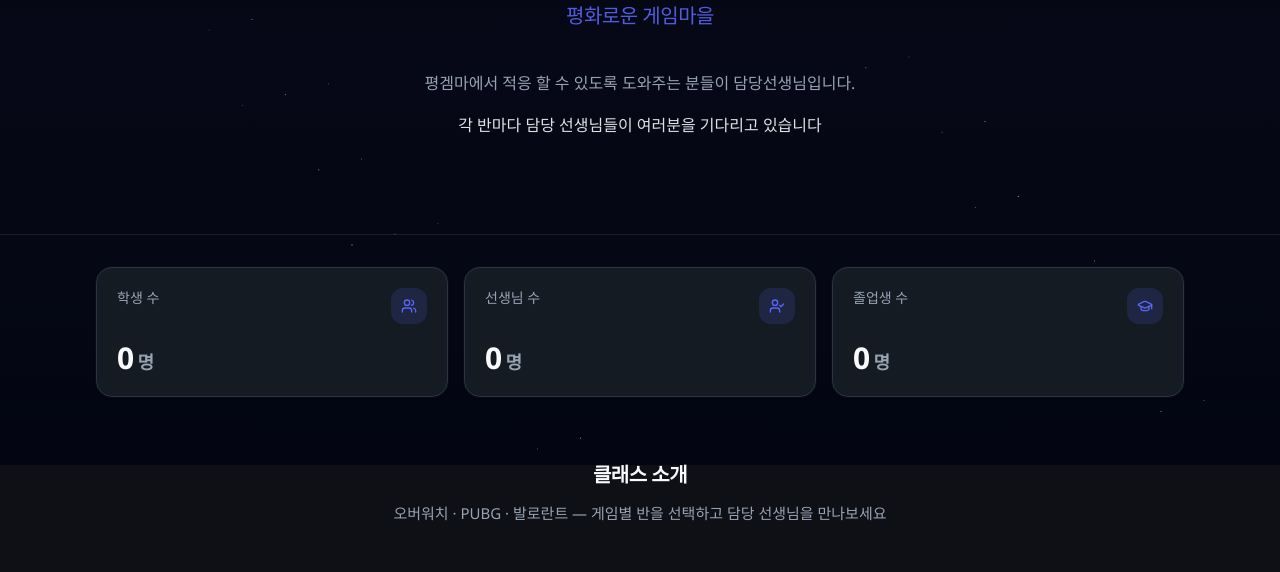
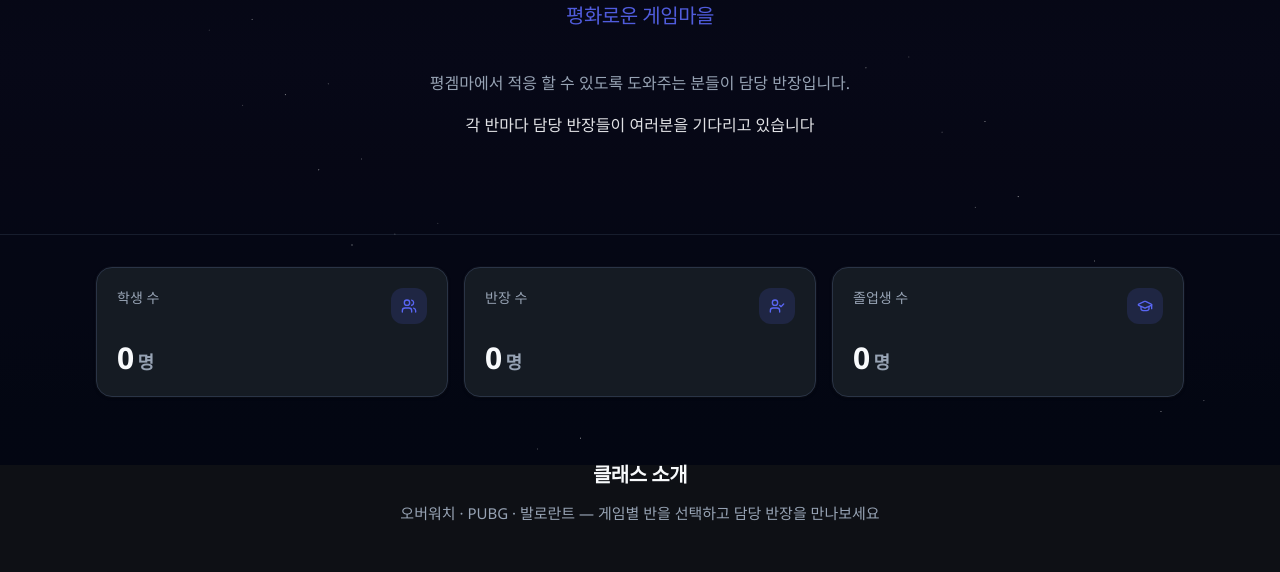
Before and after one commit to zyansuh/ow_school, a Next.js app: page / in a window 1280 px wide. Shown: the part 335-907 px from the top of the page. Built offline with nearby package versions, Linux system fonts and the light colour scheme; no server answers; the database is empty.

Commit message:
refactor(copy): 공개 페이지 선생님 문구를 반장으로 변경
홈·수강신청·반 소개·마이페이지·면담·헤더 등 이용자-facing 화면의 표시 문구를 반장 용어로 맞춥니다.

Co-authored-by: Cursor <cursoragent@cursor.com>

```diff
--- a/src/app/apply/page.tsx
+++ b/src/app/apply/page.tsx
@@ -45,8 +45,8 @@ function ApplyForm() {
           </Select>
         </div>
         <div className="space-y-3">
-          <Label>희망 선생님 *</Label>
-          <p className="text-xs text-muted-foreground">선생님 이름 · 담당 반 · 주 활동시간을 확인하고 선택하세요</p>
+          <Label>희망 반장 *</Label>
+          <p className="text-xs text-muted-foreground">반장 이름 · 담당 반 · 주 활동시간을 확인하고 선택하세요</p>
           <div className="grid grid-cols-1 sm:grid-cols-2 gap-3">
             {teachers.map((t) => (
               <TeacherSelectCard
@@ -58,7 +58,7 @@ function ApplyForm() {
             ))}
           </div>
           {teachers.length === 0 && (
-            <p className="text-sm text-muted-foreground text-center py-6">모집 중인 선생님이 없습니다</p>
+            <p className="text-sm text-muted-foreground text-center py-6">모집 중인 반장이 없습니다</p>
           )}
         </div>
         <Button type="submit" disabled={loading || !form.teacherId} className="w-full">
--- a/src/app/classes/[slug]/page.tsx
+++ b/src/app/classes/[slug]/page.tsx
@@ -69,9 +69,9 @@ export default async function ClassPage({ params }: { params: Promise<{ slug: st
         <div>
           <div className="flex flex-col sm:flex-row sm:items-end sm:justify-between gap-4 mb-6">
             <div>
-              <h2 className="heading-section text-foreground">{clsInfo.name} 담당 선생님</h2>
+              <h2 className="heading-section text-foreground">{clsInfo.name} 담당 반장</h2>
               <p className="text-sm text-muted-foreground mt-2">
-                {clsInfo.gameKr} 반 선생님만 표시됩니다. 선생님을 확인한 뒤 수강 신청을 진행하세요.
+                {clsInfo.gameKr} 반 담당 반장만 표시됩니다. 반장을 확인한 뒤 수강 신청을 진행하세요.
               </p>
             </div>
             <Button asChild className="shrink-0 w-full sm:w-auto">
@@ -80,7 +80,7 @@ export default async function ClassPage({ params }: { params: Promise<{ slug: st
           </div>
 
           {teachers.length === 0 ? (
-            <EmptyState title="등록된 선생님이 없습니다" description="곧 담당 선생님이 등록될 예정입니다." />
+            <EmptyState title="등록된 반장이 없습니다" description="곧 담당 반장이 등록될 예정입니다." />
           ) : (
             <div className="grid grid-cols-1 md:grid-cols-2 xl:grid-cols-3 gap-5 items-stretch">
               {teachers.map((teacher) => (
--- a/src/app/interview/page.tsx
+++ b/src/app/interview/page.tsx
@@ -222,7 +222,7 @@ export default function InterviewPage() {
             <div className="grid grid-cols-1 sm:grid-cols-2 gap-3">
               <InfoTile label="작성자" value={authorName} />
               <InfoTile label="반" value={resolveClassName(me)} />
-              <InfoTile label="담당 선생님" value={resolveTeacherName(me)} />
+              <InfoTile label="담당 반장" value={resolveTeacherName(me)} />
               <InfoTile label="Discord User ID" value={authorDiscordId} mono />
             </div>
           </div>
@@ -245,7 +245,7 @@ export default function InterviewPage() {
             <QuestionBlock
               number={2}
               title="최근 함께한 사람 중 인상 깊거나 좋았던 분이 있으실까요?"
-              hint="담당 선생님은 제외해 주세요."
+              hint="담당 반장은 제외해 주세요."
             >
               <Textarea
                 required
--- a/src/app/layout.tsx
+++ b/src/app/layout.tsx
@@ -8,7 +8,7 @@ const siteUrl = process.env.NEXTAUTH_URL || 'https://ow-school.vercel.app';
 
 export const metadata: Metadata = {
   title: `${SITE_NAME} | ${SITE_TAGLINE}`,
-  description: '게임 멘토링 클래스 · 수강 신청 · 선생님 관리 · 졸업면담',
+  description: '게임 멘토링 클래스 · 수강 신청 · 반장 관리 · 졸업면담',
   icons: { icon: '/images/logo/logo-peaceful-gaming-village.webp', apple: '/images/logo/logo-peaceful-gaming-village.webp' },
   openGraph: {
     title: `${SITE_NAME} | ${SITE_TAGLINE}`,
--- a/src/app/mypage/page.tsx
+++ b/src/app/mypage/page.tsx
@@ -142,7 +142,7 @@ export default function MyPage() {
             <h2 className="heading-section text-gray-200">수강 정보</h2>
             <div className="grid sm:grid-cols-2 gap-4 text-sm">
               <div><span className="text-gray-500">현재 반</span><p className="text-gray-200 mt-1">{data?.class?.name || '미배정'}</p></div>
-              <div><span className="text-gray-500">담당 선생님</span><p className="text-gray-200 mt-1">{data?.teacher?.name || '-'}</p></div>
+              <div><span className="text-gray-500">담당 반장</span><p className="text-gray-200 mt-1">{data?.teacher?.name || '-'}</p></div>
             </div>
           </div>
         </Card>
@@ -156,7 +156,7 @@ export default function MyPage() {
               <Card key={app.id} className={ds.card}>
                 <div className="card-pad flex justify-between gap-4">
                   <div>
-                    <p className="font-medium">{app.teacher.name} 선생님</p>
+                    <p className="font-medium">{app.teacher.name} 반장</p>
                     <p className="text-sm text-gray-500 mt-1">{formatDate(app.createdAt)}</p>
                   </div>
                   <Badge variant={app.status === 'approved' ? 'success' : app.status === 'rejected' ? 'danger' : 'warning'}>
--- a/src/app/teachers/page.tsx
+++ b/src/app/teachers/page.tsx
@@ -2,7 +2,7 @@ import { redirect } from 'next/navigation';
 
 export { dynamic } from '@/lib/utils/segment';
 
-/** 전체 선생님 목록 대신 클래스 소개에서 반을 먼저 선택하도록 유도 */
+/** 전체 반장 목록 대신 클래스 소개에서 반을 먼저 선택하도록 유도 */
 export default function TeachersPage() {
   redirect('/#classes');
 }
--- a/src/components/home/home-content.tsx
+++ b/src/components/home/home-content.tsx
@@ -63,10 +63,10 @@ export async function HomeContent() {
 
             <div className="mt-7 sm:mt-10 mx-auto w-full min-w-0 max-w-lg space-y-3.5 sm:space-y-4 text-center px-1">
               <p className="text-body-ko text-muted-foreground">
-                평겜마에서 적응 할 수 있도록 도와주는 분들이 담당선생님입니다.
+                평겜마에서 적응 할 수 있도록 도와주는 분들이 담당 반장입니다.
               </p>
               <p className="text-body-ko text-foreground/90 font-medium">
-                각 반마다 담당 선생님들이 여러분을 기다리고 있습니다
+                각 반마다 담당 반장들이 여러분을 기다리고 있습니다
               </p>
             </div>
           </div>
@@ -77,7 +77,7 @@ export async function HomeContent() {
       <section className="page-container -mt-5 sm:-mt-8 relative z-20">
         <div className="grid grid-cols-1 sm:grid-cols-3 gap-3 sm:gap-4">
           <StatCard label="학생 수" value={siteStats.students} suffix="명" icon={Users} />
-          <StatCard label="선생님 수" value={siteStats.teachers} suffix="명" icon={UserCheck} />
+          <StatCard label="반장 수" value={siteStats.teachers} suffix="명" icon={UserCheck} />
           <StatCard label="졸업생 수" value={siteStats.graduated} suffix="명" icon={GraduationCap} />
         </div>
       </section>
@@ -87,7 +87,7 @@ export async function HomeContent() {
         <div className="text-center mb-8 sm:mb-12 max-w-2xl mx-auto px-1 min-w-0">
           <h2 className="heading-section text-foreground mb-3 tracking-tight break-keep">클래스 소개</h2>
           <p className="text-sm sm:text-[15px] text-muted-foreground leading-relaxed text-balance break-keep">
-            오버워치 · PUBG · 발로란트 — 게임별 반을 선택하고 담당 선생님을 만나보세요
+            오버워치 · PUBG · 발로란트 — 게임별 반을 선택하고 담당 반장을 만나보세요
           </p>
         </div>
         <div className="grid grid-cols-1 sm:grid-cols-2 lg:grid-cols-3 gap-5 sm:gap-6 lg:gap-7 items-stretch">
--- a/src/components/layout/site-header.tsx
+++ b/src/components/layout/site-header.tsx
@@ -19,7 +19,7 @@ function buildNav(isTeacher?: boolean) {
     { href: '/interview', label: '졸업면담' },
     { href: '/mypage', label: '마이페이지' },
   ];
-  if (isTeacher) items.push({ href: '/teacher', label: '선생님 페이지' });
+  if (isTeacher) items.push({ href: '/teacher', label: '반장 페이지' });
   return items;
 }
 
```
